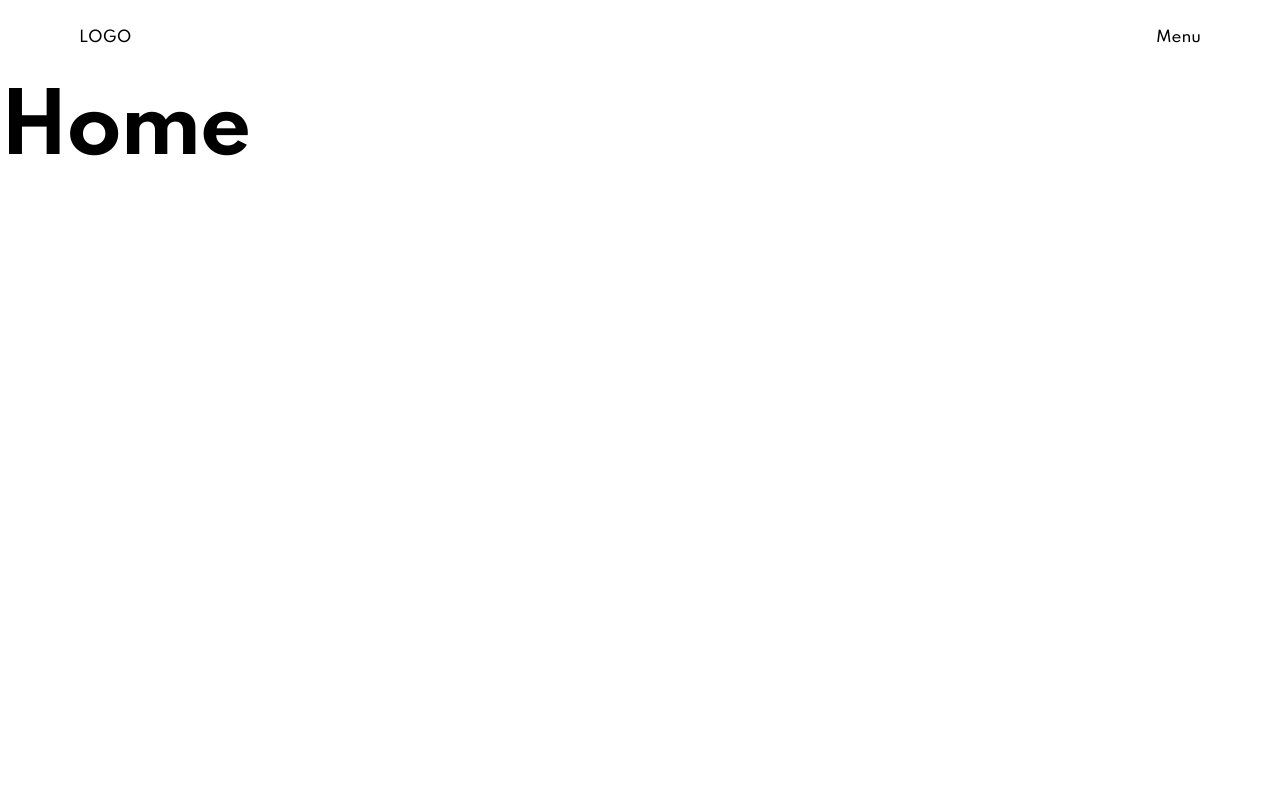
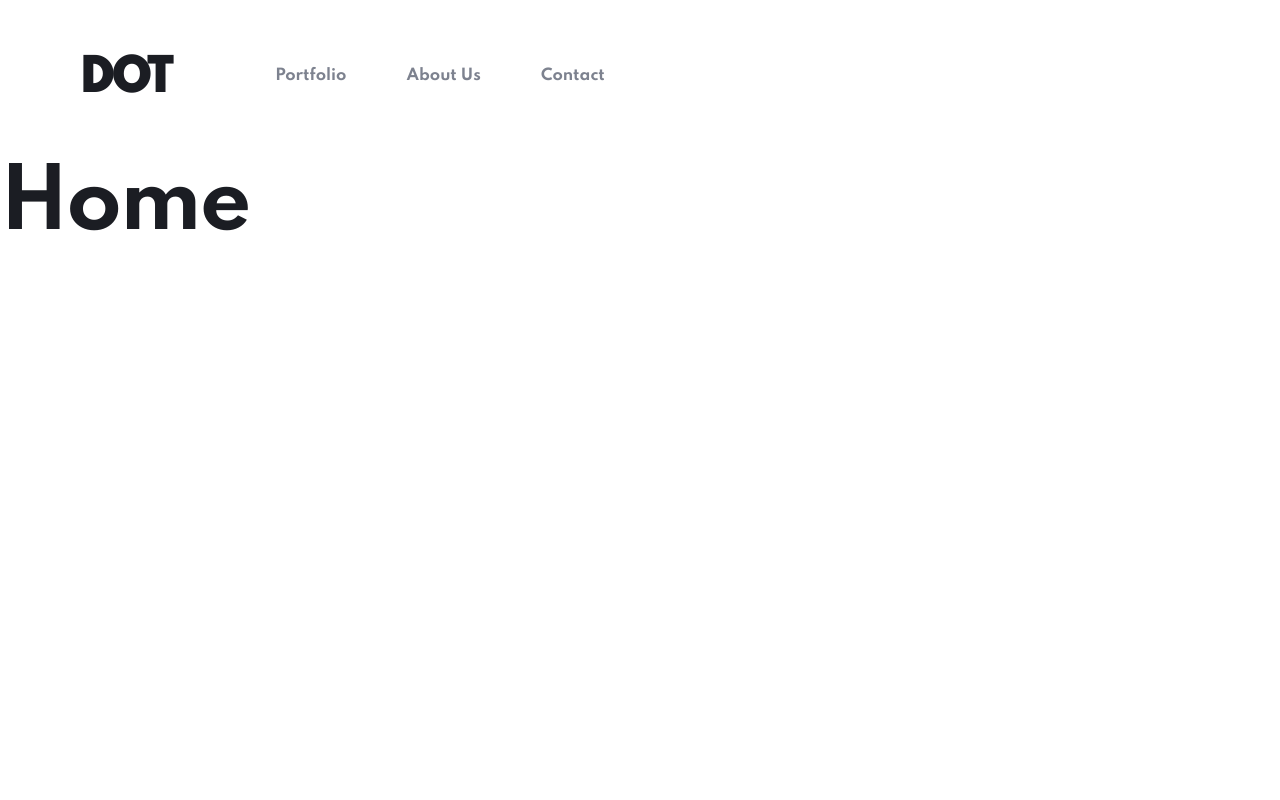
Before and after one commit to alfonsomartinezs/studio-site, a Next.js app: page / in a window 1280 px wide. Shown: the top 800 px of the page. Built offline with nearby package versions, Linux system fonts and the light colour scheme.

Commit message:
responsive header layout

```diff
--- a/components/Header.js
+++ b/components/Header.js
@@ -14,7 +14,7 @@ const Header = () => {
   return (
     <header>
       <div className="container">
-      <span onClick={ closeMenu}><Link href="/" >LOGO</Link></span>
+      <Link href="/" >DOT</Link>
       <span className="menu-toggler" onClick={toggleMenu}>{ show ? "Close": "Menu"}</span>
       <nav className={ show ? "show": ""}>
         <ul className="nav-list">
--- a/pages/_app.js
+++ b/pages/_app.js
@@ -4,7 +4,9 @@ import '../styles/globals.scss'
 function MyApp({ Component, pageProps }) {
   return (
     <Layout>
+      <div className="layout-container">
       <Component {...pageProps} />
+      </div>
     </Layout>
 
 
--- a/pages/portfolio/index.js
+++ b/pages/portfolio/index.js
@@ -1,6 +1,8 @@
 const Portfolio = () => {
   return (<div>
-    <h1>Portfolio</h1>
+    <div className="container">
+      <h1>Portfolio</h1>
+      </div>
   </div> );
 }
 
--- a/styles/globals.scss
+++ b/styles/globals.scss
@@ -1,6 +1,4 @@
 /*colors*/
-$black: (0 0 0);
-$white: (255 255 255);
 
 $dark-blue: (27 29 35);
 $dark-grey: (96 99 109);
@@ -9,7 +7,10 @@ $light-grey: (200 204 216);
 $very-light-grey: (238 239 244);
 $red: (223 86 86);
 
-@import url("https://fonts.googleapis.com/css2?family=Spartan:wght@500;700&display=swap");
+$black: $dark-blue;
+$white: (255 255 255);
+
+@import url("https://fonts.googleapis.com/css2?family=Spartan:wght@500;700;900&display=swap");
 
 html,
 body,
@@ -128,6 +129,10 @@ body {
 body {
   font-family: "Spartan", sans-serif;
   line-height: 1;
+  color: rgb($dark-blue);
+  font-size: 1rem;
+  font-weight: 400;
+  line-height: 25px;
 }
 ol,
 ul {
@@ -158,12 +163,6 @@ $transition-speed-slow: 300ms;
   font-size: 15px;
 }
 
-body {
-  font-size: 1rem;
-  font-weight: 400;
-  line-height: 25px;
-}
-
 strong {
   font-weight: 700;
 }
@@ -173,6 +172,7 @@ h2,
 h3 {
   font-weight: 600;
   font-family: "Spartan", sans-serif;
+  color: inherit;
 }
 
 h1 {
@@ -250,7 +250,7 @@ a {
 }
 
 $header-height-sm: 5rem;
-$header-height-md: 30px;
+$header-height-md: 10rem;
 $header-height-lg: 30px;
 
 $header-height: $header-height-sm;
@@ -262,18 +262,29 @@ header {
   top: 0;
   left: 0;
   right: 0;
-
+  // border: 2px solid red;
   .container {
     display: flex;
     justify-content: space-between;
     align-items: center;
     padding: 1rem;
     height: 100%;
+
+    & > a {
+      font-size: 1.5rem;
+      display: block;
+      // border: 2px solid red;
+      line-height: 3.5rem;
+      height: 3rem;
+      font-weight: 900;
+      letter-spacing: -3px;
+    }
   }
 }
 
 .menu-toggler {
   cursor: pointer;
+  // border: 2px solid orange;
 }
 
 nav {
@@ -283,6 +294,7 @@ nav {
   right: 0;
   width: 0;
   transition: all ease-in-out $transition-speed-slow;
+  // border: 2px solid pink;
 }
 
 nav.show {
@@ -295,6 +307,9 @@ nav.show {
 }
 .nav-list-item {
   margin: 2rem;
+  a {
+    color: rgb($dark-blue);
+  }
 }
 
 main {
@@ -342,6 +357,41 @@ footer {
 }
 
 @media only screen and (min-width: 750px) {
+  header {
+    height: $header-height-md;
+    .container {
+      // border: 2px solid red;
+      gap: 5rem;
+      & > a {
+        font-size: 3rem;
+      }
+    }
+  }
+  .menu-toggler {
+    display: none;
+  }
+
+  nav {
+    position: static;
+    width: 100%;
+    background-color: rgb($white);
+  }
+
+  .nav-list {
+    display: flex;
+    justify-content: left;
+    a {
+      font-weight: 700;
+      color: rgb($medium-grey);
+    }
+  }
+
+  main {
+    margin-top: $header-height-md;
+  }
+}
+
+@media only screen and (min-width: 750px) {
   .footer-brand {
     position: relative;
   }
```
